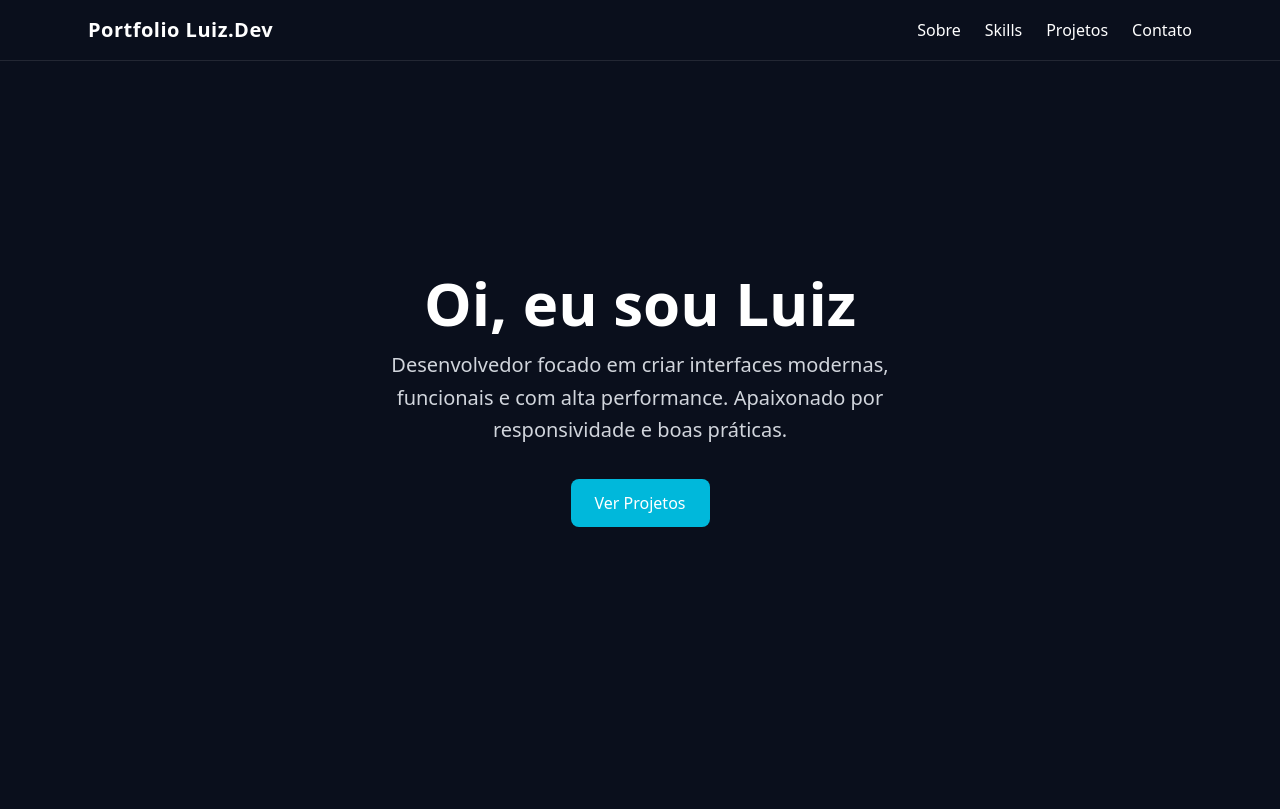
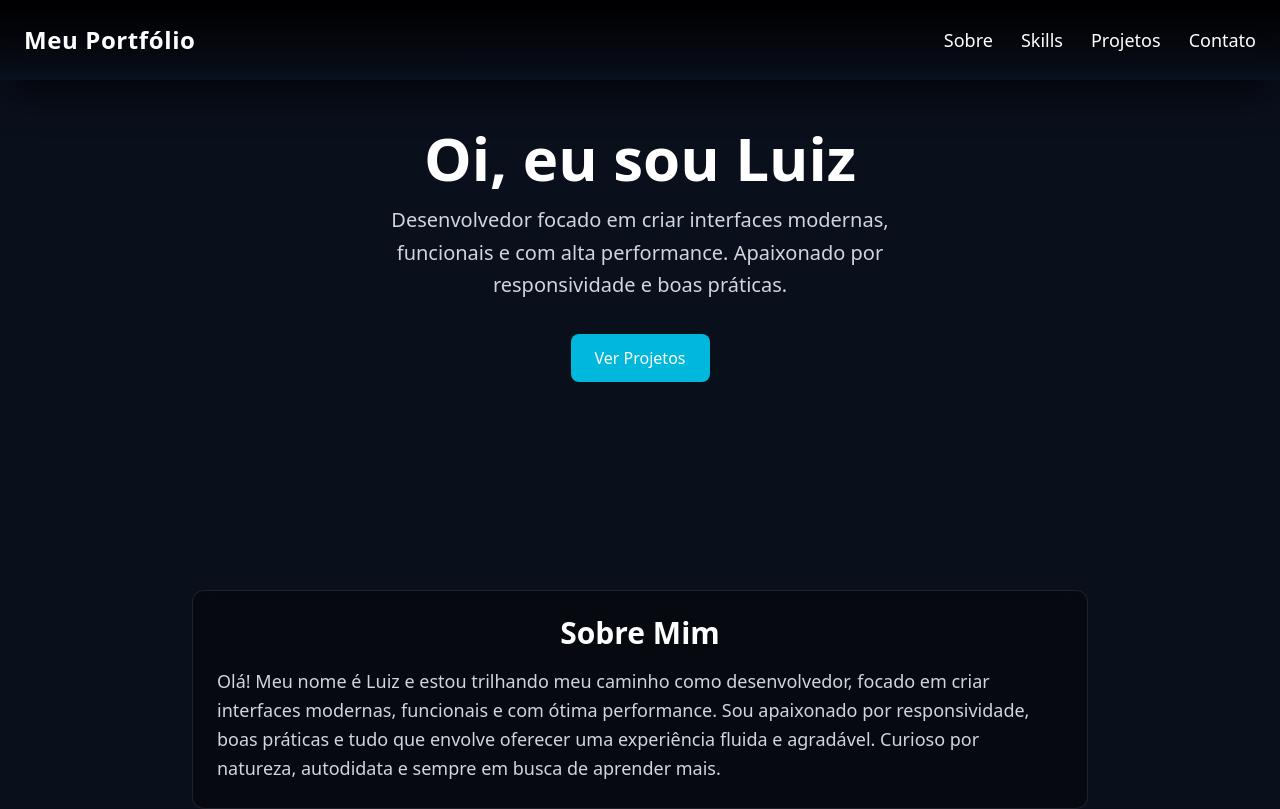
Before and after one commit to Hyue2/Meu-portfolio, a React (Vite) app: page / in a window 1280 px wide. Shown: the top 809 px of the page. Built offline with nearby package versions, Linux system fonts and the light colour scheme.

Commit message:
navbar ease in

```diff
--- a/src/components/Hero.jsx
+++ b/src/components/Hero.jsx
@@ -1,6 +1,6 @@
 export default function Hero() {
   return (
-    <section id="hero" className="min-h-screen flex flex-col justify-center items-center text-center px-6">
+    <section id="hero" className="py-32 flex flex-col justify-center items-center text-center px-6">
       <h1 className="text-4xl md:text-6xl font-bold mb-4">Oi, eu sou Luiz</h1>
       <p className="text-lg md:text-xl text-gray-300 mb-8 max-w-xl leading-relaxed">
         Desenvolvedor focado em criar interfaces modernas, funcionais e com alta performance. Apaixonado por responsividade e boas práticas.
--- a/src/components/Navbar.jsx
+++ b/src/components/Navbar.jsx
@@ -1,20 +1,51 @@
-import { useState } from 'react';
+import { useEffect, useState } from "react";
 
 export default function Navbar() {
-  const [isOpen, setIsOpen] = useState(false);
+  const [show, setShow] = useState(true);
 
-  const handleToggle = () => setIsOpen(!isOpen);
+  useEffect(() => {
+    const handleScroll = () => {
+      const currentScrollY = window.scrollY;
+      setShow(currentScrollY <= 50);
+    };
+
+    window.addEventListener("scroll", handleScroll);
+    return () => window.removeEventListener("scroll", handleScroll);
+  }, []);
 
   return (
-    <nav className="fixed top-0 w-full bg-[#0a0f1c] bg-opacity-90 backdrop-blur-sm border-b border-white/10 z-50">
-      <div className="max-w-6xl mx-auto flex justify-between items-center px-6 py-4">
-        <a href="#hero" className="text-xl font-bold tracking-wide">Portfolio Luiz.Dev</a>
-        <div className="hidden md:flex space-x-6">
-          <a href="#about" className="hover:text-cyan-400 transition-colors">Sobre</a>
-          <a href="#skills" className="hover:text-cyan-400 transition-colors">Skills</a>
-          <a href="#projects" className="hover:text-cyan-400 transition-colors">Projetos</a>
-          <a href="#contact" className="hover:text-cyan-400 transition-colors">Contato</a>
-        </div>
+    <nav
+      className={`fixed top-0 left-0 w-full z-50 transition-transform duration-150 ease-in-out
+        bg-gradient-to-b from-black to-cyan-950/10 backdrop-blur-md
+        shadow-[0_20px_40px_-10px_rgba(0,0,0,0.8)]
+        ${show ? "translate-y-0" : "-translate-y-full"}`}
+    >
+      <div className="max-w-8xl mx-auto px-6 py-6 flex items-center justify-between">
+        <a href="#" className="text-white text-2xl font-extrabold tracking-wide">
+          Meu Portfólio
+        </a>
+        <ul className="flex space-x-7 text-white text-lg font-medium">
+          <li>
+            <a href="#about" className="hover:text-cyan-400 transition-colors">
+              Sobre
+            </a>
+          </li>
+          <li>
+            <a href="#skills" className="hover:text-cyan-400 transition-colors">
+              Skills
+            </a>
+          </li>
+          <li>
+            <a href="#projects" className="hover:text-cyan-400 transition-colors">
+              Projetos
+            </a>
+          </li>
+          <li>
+            <a href="#contact" className="hover:text-cyan-400 transition-colors">
+              Contato
+            </a>
+          </li>
+        </ul>
       </div>
     </nav>
   );
```
